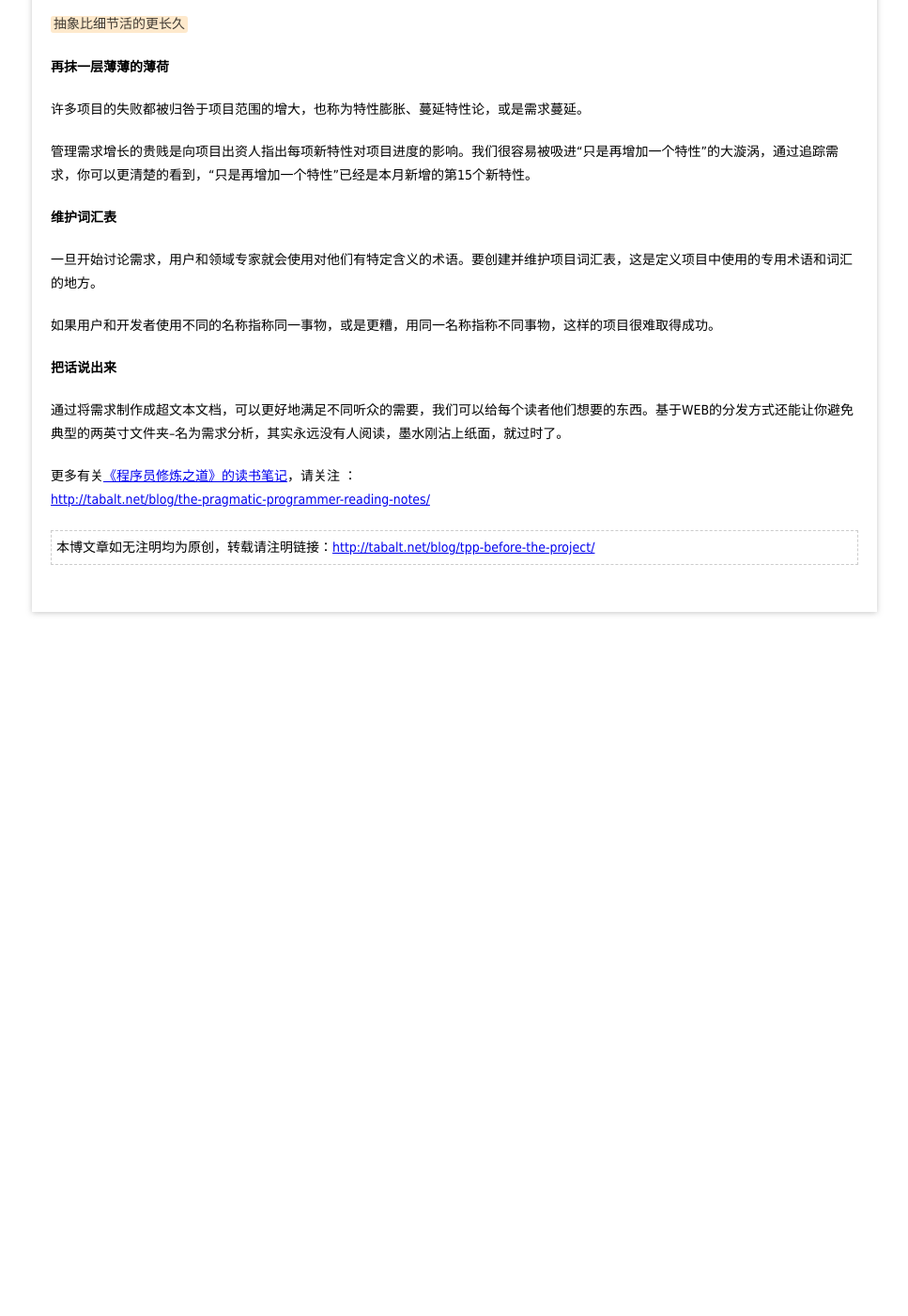
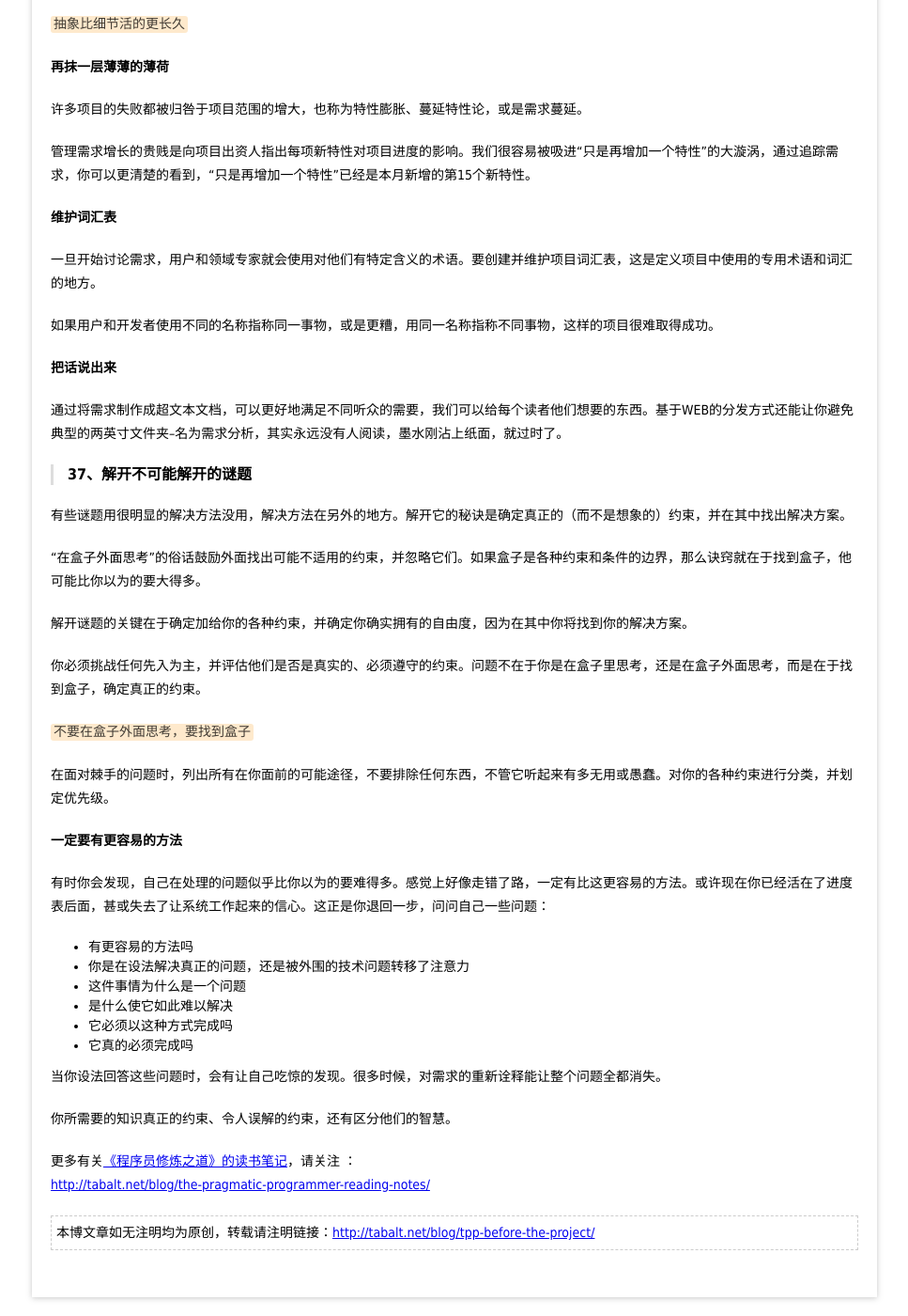
Before and after one commit to tabalt/tabalt.github.io, a Jekyll site: the page built from _posts/the-pragmatic-programmer/2014-11-30-tpp-before-the-project.md, in a window 1280 px wide and 1400 px high, scrolled down 1136 px. Shown: the whole window at 94% size, without its empty margins (156-1123 px from the left). Built offline with Jekyll 4.4.1, drawn with Linux system fonts in a browser that asks for light colours; Markdown is read by kramdown in place of the engine named in the settings; comment, search, counter and statistics services are not loaded; before the commit the page ends 1807 px from its top, so only the background shows below that.

Commit message:
update blog

```diff
--- a/_posts/the-pragmatic-programmer/2014-11-30-tpp-before-the-project.md
+++ b/_posts/the-pragmatic-programmer/2014-11-30-tpp-before-the-project.md
@@ -76,5 +76,40 @@ Y2K问题的出现有两个主要的原因：没有超出当前的商业实践
 
 
 
+### 37、解开不可能解开的谜题
+
+
+有些谜题用很明显的解决方法没用，解决方法在另外的地方。解开它的秘诀是确定真正的（而不是想象的）约束，并在其中找出解决方案。
+
+
+“在盒子外面思考”的俗话鼓励外面找出可能不适用的约束，并忽略它们。如果盒子是各种约束和条件的边界，那么诀窍就在于找到盒子，他可能比你以为的要大得多。
+
+解开谜题的关键在于确定加给你的各种约束，并确定你确实拥有的自由度，因为在其中你将找到你的解决方案。
+
+你必须挑战任何先入为主，并评估他们是否是真实的、必须遵守的约束。问题不在于你是在盒子里思考，还是在盒子外面思考，而是在于找到盒子，确定真正的约束。
+
+`不要在盒子外面思考，要找到盒子`
+
+在面对棘手的问题时，列出所有在你面前的可能途径，不要排除任何东西，不管它听起来有多无用或愚蠢。对你的各种约束进行分类，并划定优先级。
+
+
+**一定要有更容易的方法**
+
+有时你会发现，自己在处理的问题似乎比你以为的要难得多。感觉上好像走错了路，一定有比这更容易的方法。或许现在你已经活在了进度表后面，甚或失去了让系统工作起来的信心。这正是你退回一步，问问自己一些问题：
+
+* 有更容易的方法吗
+* 你是在设法解决真正的问题，还是被外围的技术问题转移了注意力
+* 这件事情为什么是一个问题
+* 是什么使它如此难以解决
+* 它必须以这种方式完成吗
+* 它真的必须完成吗
+
+当你设法回答这些问题时，会有让自己吃惊的发现。很多时候，对需求的重新诠释能让整个问题全都消失。
+
+你所需要的知识真正的约束、令人误解的约束，还有区分他们的智慧。
+
+
+
+
 更多有关[《程序员修炼之道》的读书笔记](http://tabalt.net/blog/the-pragmatic-programmer-reading-notes/)，请关注 ：
 [http://tabalt.net/blog/the-pragmatic-programmer-reading-notes/](http://tabalt.net/blog/the-pragmatic-programmer-reading-notes/)
```
